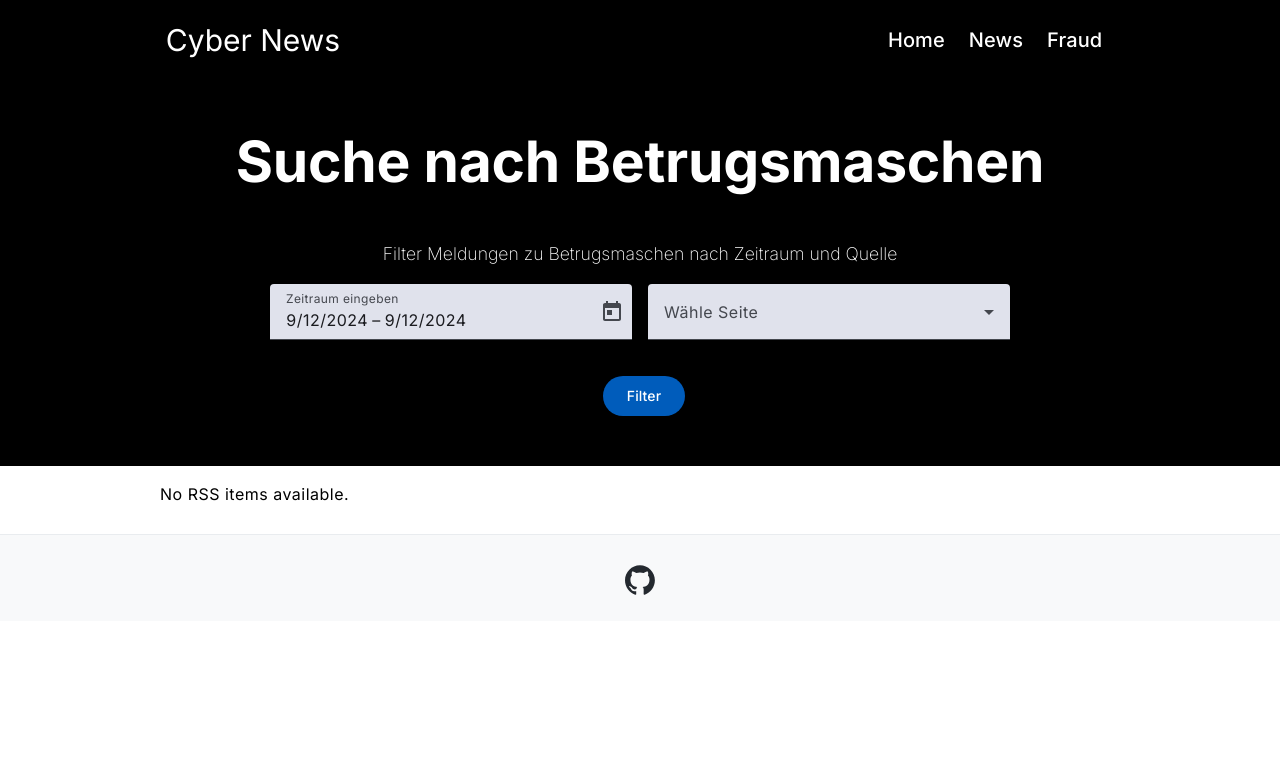
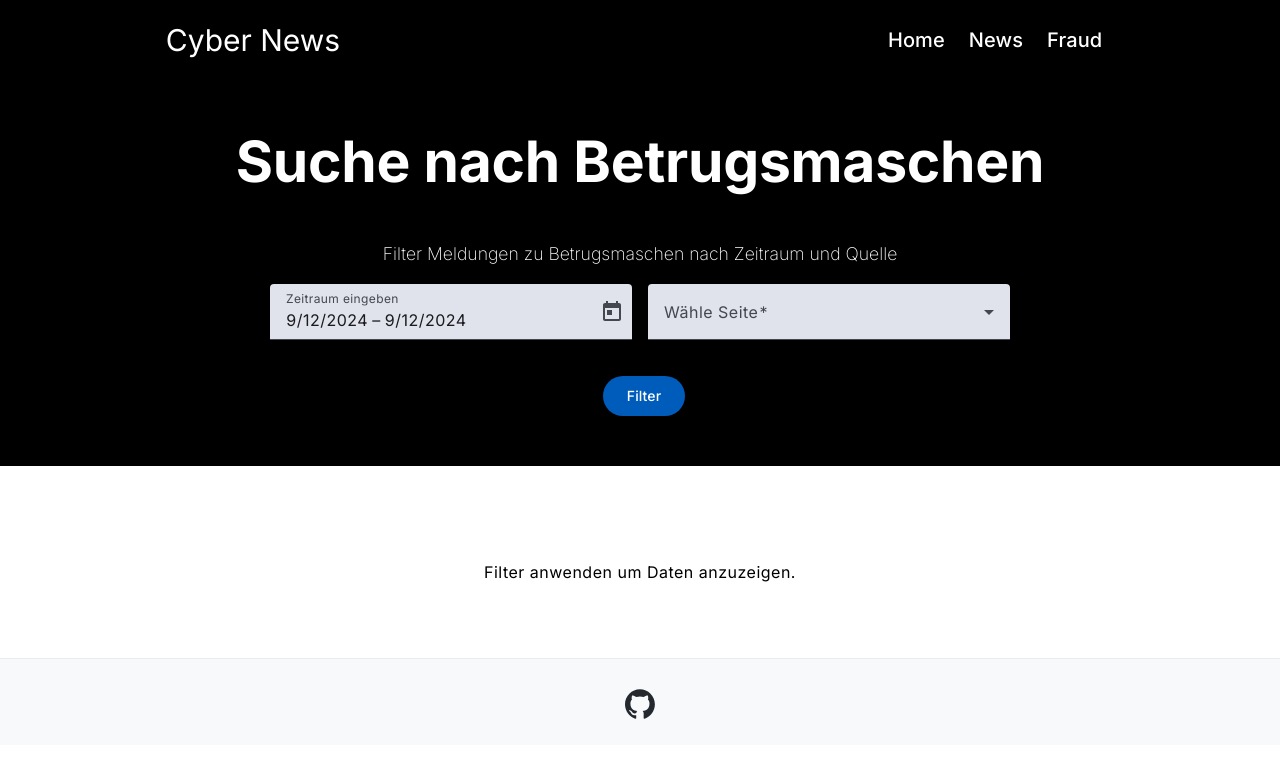
Before and after one commit to mulaff17/newscollector-frontend, an Angular app: page /fraud in a window 1280 px wide. Shown: the top 758 px of the page. Built offline with nearby package versions, Linux system fonts and the light colour scheme.

Commit message:
Updated Filter for Fraud

```diff
--- a/src/app/fraud/fraud.component.css
+++ b/src/app/fraud/fraud.component.css
@@ -33,6 +33,7 @@
   gap: 32px;
   margin: 16px auto;
   margin-left: 10%; margin-right: 10%;
+  text-align:center;
 }
 
 /* Media Query for Tablet Screens and Below */
@@ -285,3 +286,13 @@ button {
   margin-left: 8px; /* Adds space between the buttons */
   align-self: center;
 }
+
+/* Center everything in FIlter when data not loaded */
+.center-content {
+  justify-content: center;
+  align-items: center;
+  margin:0 auto;
+  text-align:center;
+  display: flex;
+  min-height: 20vh;
+}
--- a/src/app/fraud/fraud.component.html
+++ b/src/app/fraud/fraud.component.html
@@ -9,8 +9,8 @@
       <mat-form-field class="form-field">
         <mat-label>Zeitraum eingeben</mat-label>
           <mat-date-range-input [rangePicker]="picker">
-          <input matInput matStartDate placeholder="Start date" [formControl]="dateFrom">
-          <input matInput matEndDate placeholder="End date" [formControl]="dateTo">
+          <input matInput matStartDate placeholder="Start date" [formControl]="dateFrom" required>
+          <input matInput matEndDate placeholder="End date" [formControl]="dateTo" required>
         </mat-date-range-input>
 
         <mat-datepicker-toggle matIconSuffix [for]="picker"></mat-datepicker-toggle>
@@ -19,7 +19,7 @@
 
       <mat-form-field class="form-field">
         <mat-label>Wähle Seite</mat-label>
-        <mat-select [formControl]="selectedFraudSites" multiple (selectionChange)="onSelectionChange($event)">
+        <mat-select [formControl]="selectedFraudSites" multiple (selectionChange)="onSelectionChange($event)" required>
           <mat-option *ngFor="let newsSite of formfraudSites" [value]="newsSite.id">
             {{newsSite.name}}
           </mat-option>
@@ -34,7 +34,8 @@
 </div>
 </div>
 <div class="container">
-    <div *ngIf="rssItems.length > 0; else noData" class="rss-grid-container">
+  <!-- State: Data is loaded and displayed -->
+  <div *ngIf="rssItems.length > 0 && !isLoading" class="rss-grid-container">
     <div class="rss-grid">
       <div class="rss-item" *ngFor="let item of rssItems">
         <a [href]="item.link" target="_blank" class="rss-item-link">
@@ -48,10 +49,22 @@
       </div>
     </div>
   </div>
+</div>
+  <div class="center-content">
+    <!-- State: Data is loading -->
+    <div *ngIf="isLoading" class="centered-content">
+      <mat-spinner color="primary"></mat-spinner>
+    </div>
+
+    <!-- State: Page freshly loaded (no interaction yet) -->
+    <div *ngIf="isPageLoaded && !isLoading" class="centered-content">
+      <p>Filter anwenden um Daten anzuzeigen.</p>
+    </div>
 
 
+    <!-- State: No data available -->
+    <ng-template #noData class="centered-content">
+      <p>Keine Daten verfügbar.</p>
+    </ng-template>
+
   </div>
-
-  <ng-template #noData>
-    <p>No RSS items available.</p>
-  </ng-template>
--- a/src/app/fraud/fraud.component.ts
+++ b/src/app/fraud/fraud.component.ts
@@ -12,12 +12,14 @@ import { DatePipe } from '@angular/common';
 import {MatCheckboxModule} from '@angular/material/checkbox';
 import {MatSelectModule} from '@angular/material/select';
 import {MatButtonModule} from '@angular/material/button';
+import { MatProgressSpinnerModule } from '@angular/material/progress-spinner';
+
 
 
 @Component({
   selector: 'app-fraud',
   standalone: true,
-  imports: [MatButtonModule, ReactiveFormsModule, CommonModule, FormsModule, MatFormFieldModule, MatDatepickerModule, MatInputModule, MatCheckboxModule, MatSelectModule],
+  imports: [MatProgressSpinnerModule, MatButtonModule, ReactiveFormsModule, CommonModule, FormsModule, MatFormFieldModule, MatDatepickerModule, MatInputModule, MatCheckboxModule, MatSelectModule],
   templateUrl: './fraud.component.html',
   providers: [DatePipe, provideNativeDateAdapter()],
   styleUrl: './fraud.component.css'
@@ -39,7 +41,8 @@ export class FraudComponent {
   ];
 
   selectedFraudSites = new FormControl<number[]>([]);
-
+  isPageLoaded: boolean = true;
+  isLoading: boolean = false;
   constructor(private rssItemsService: RssItemsService, private formBuilder: FormBuilder, private datePipe: DatePipe){
 
 
@@ -59,16 +62,21 @@ export class FraudComponent {
   submit() {
     const fraudSites: number[] = this.selectedFraudSites.value || [];
 
+    this.isPageLoaded = false;
+    this.isLoading = true;
+
     this.formattedDateFrom = this.datePipe.transform(this.dateFrom.value, 'yyyy-MM-dd') || '';
     this.formattedDateTo = this.datePipe.transform(this.dateTo.value, 'yyyy-MM-dd') || '';
     this.rssItemsService.getFraudRssItemsDate(this.formattedDateFrom, this.formattedDateTo, fraudSites).subscribe({
       next: (rssItems: RssData[]) => {
         this.rssItems = rssItems.sort((a, b) => new Date(b.pub_date).getTime() - new Date(a.pub_date).getTime());
         this.loadNewsSiteNames();
+        this.isLoading = false;
       },
       error: (error:any) => {
         this.errorMessage = error;
         console.error('Error loading RSS items:', error);
+        this.isLoading = false;
       },
     });
 
```
Lines whose indentation alone changed are shown as unchanged.
